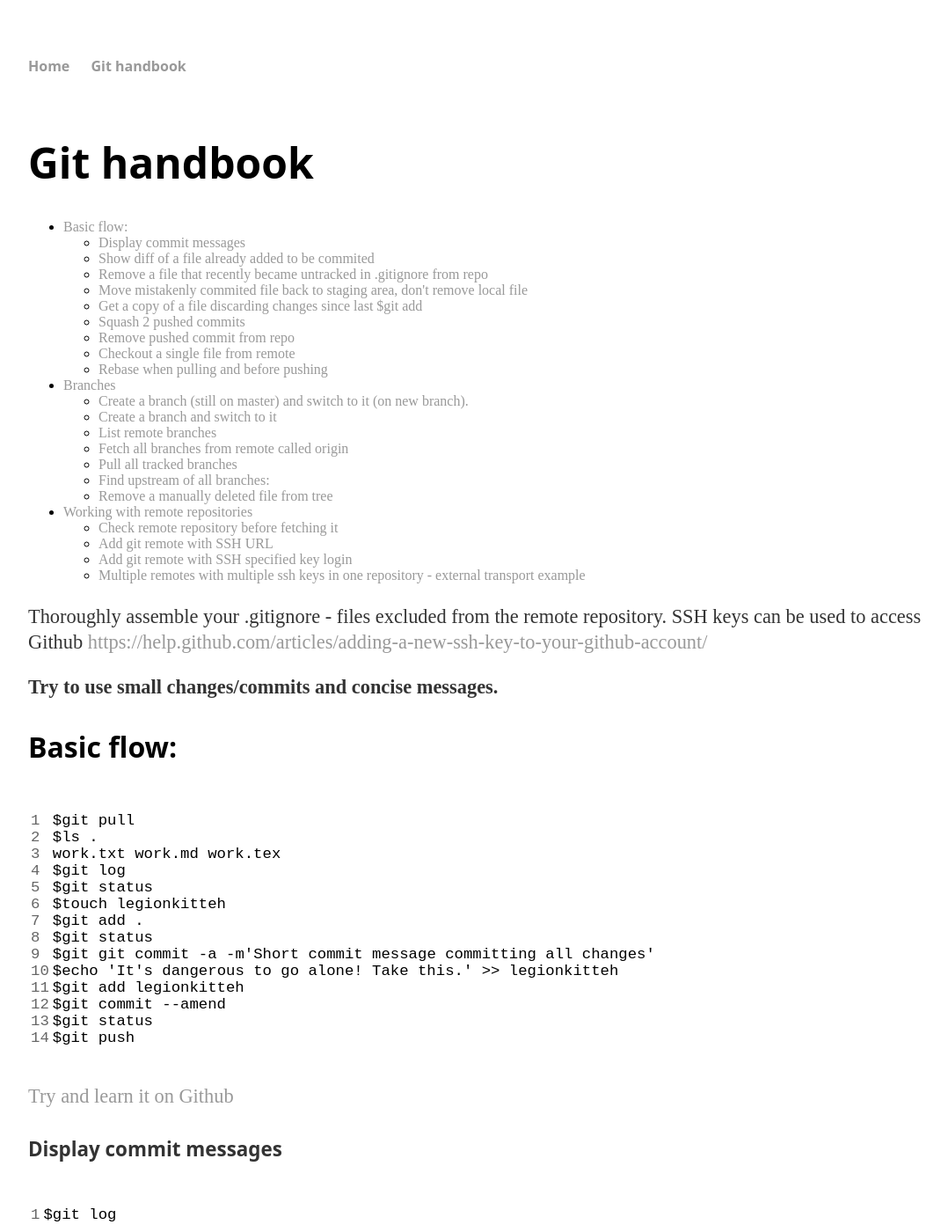
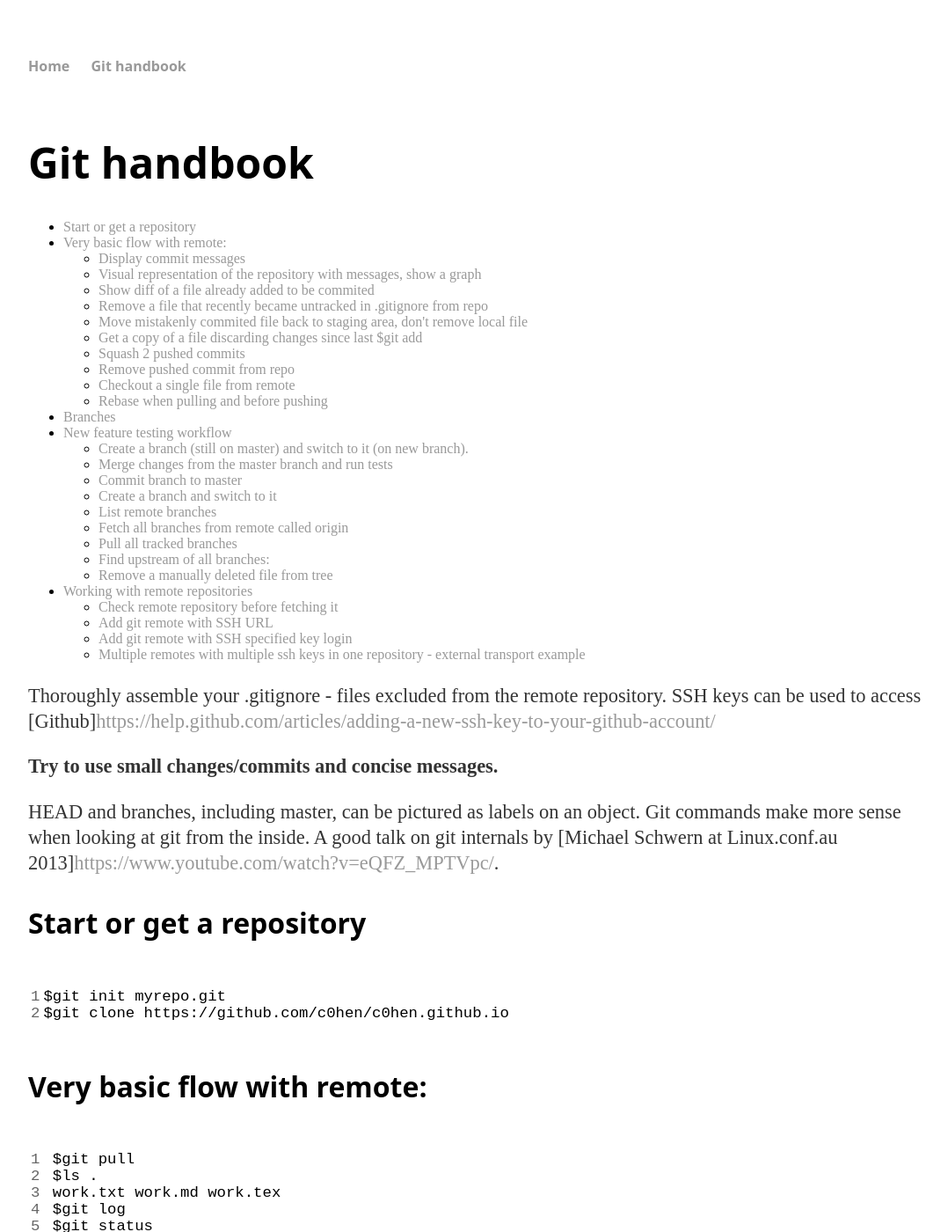
Before and after one commit to c0hen/c0hen, a Jekyll site: the page built from git-handbook.md, in a window 1280 px wide and 1400 px high. Shown: the whole window at 88% size, without its empty margins (96-1174 px from the left). Built offline with Jekyll 4.4.1, drawn with Linux system fonts in a browser that asks for light colours; some of the changed text lies outside the part shown.

Commit message:
Restructure. Added git internals, Michael Schwern.

````diff
--- a/git-handbook.md
+++ b/git-handbook.md
@@ -9,11 +9,21 @@ tags: git beginner tips
 {:toc}
 
 Thoroughly assemble your .gitignore - files excluded from the remote repository.
-SSH keys can be used to access Github <https://help.github.com/articles/adding-a-new-ssh-key-to-your-github-account/>
+SSH keys can be used to access [Github]<https://help.github.com/articles/adding-a-new-ssh-key-to-your-github-account/>
 
 **Try to use small changes/commits and concise messages.**
 
-### Basic flow:
+HEAD and branches, including master, can be pictured as labels on an object. Git commands make more sense when looking at git from the inside.
+A good talk on git internals by [Michael Schwern at Linux.conf.au 2013]<https://www.youtube.com/watch?v=eQFZ_MPTVpc/>.
+
+### Start or get a repository
+
+```sh
+$git init myrepo.git
+$git clone https://github.com/c0hen/c0hen.github.io
+```
+
+### Very basic flow with remote:
 
 ```sh
 $git pull
@@ -32,12 +42,23 @@ $git status
 $git push
 ```
 
+```sh
+$git checkout thing maybe_more_things
+```
+means "switch to", "make active in current context", for example get a file from the status of a commit Bravo and put it into the git directory as it was at the time of commit Bravo.
+
 [Try and learn it on Github](https://try.github.io/levels/1/challenges/1)
 
 #### Display commit messages
 
 ```sh
 $git log
+```
+
+#### Visual representation of the repository with messages, show a graph
+
+```sh
+$git log --graph --decorate --all
 ```
 
 #### Show diff of a file already added to be commited
@@ -55,9 +76,9 @@ $git rm --cached path/to/file
 #### Move mistakenly commited file back to staging area, don't remove local file
 
 ```sh
-git reset --soft HEAD^
-git reset HEAD path/to/unwanted_file
-git commit -c ORIG_HEAD
+$git reset --soft HEAD^
+$git reset HEAD path/to/unwanted_file
+$git commit -c ORIG_HEAD
 ```
 
 #### Get a copy of a file discarding changes since last $git add
@@ -71,14 +92,14 @@ $git checkout path/to/file
 Using --force may overwrite refs other than the current branch, including local ones. man git push
 
 ```sh
-git rebase -i origin/master~1 master
-git push origin +master
+$git rebase -i origin/master~1 master
+$git push origin +master
 ```
 
 #### Remove pushed commit from repo
 
-Resets local files in repo!
-Don't do this in public ones, others may be using it already.
+Resets local files in repo. --hard means check out the change in addition to reset.
+Don't do this in public ones! Others may be using it already.
 
 ```sh
 $git reset --hard 40digit_commit_id
@@ -102,6 +123,13 @@ The checkout will update the working tree with the particular file from the down
 $git pull --rebase
 ```
 
+Take care to understand each rebase.
+Rebasing allows to merge related commits and keep mistakes from littering the project's history.
+
+```sh
+$git rebase -i
+$git push
+```
 To automatically rebase before a pull add this to git config:
 
 ```
@@ -109,20 +137,29 @@ To automatically rebase before a pull add this to git config:
         rebase = true
 ```
 
-Rebasing allows to merge related commits and keep mistakes from littering the project's history.
+### Branches
 
-```sh
-$git rebase -i
-$git push
-```
-
-### Branches
+### New feature testing workflow
 
 #### Create a branch (still on master) and switch to it (on new branch).
 
 ```sh
 $git branch social
 $git checkout social
+```
+
+#### Merge changes from the master branch and run tests
+
+```sh
+$git merge master
+```
+Run your tests. Fix as necessary and retest until code ok. Add and commit as needed.
+
+#### Commit branch to master
+
+```sh
+$git checkout master
+$git merge social
 ```
 
 #### Create a branch and switch to it
@@ -134,19 +171,19 @@ $git checkout -b social
 #### List remote branches
 
 ```sh
-git branch -r
+$git branch -r
 ```
 
 #### Fetch all branches from remote called origin
 
 ```sh
-git fetch origin
+$git fetch origin
 ```
 
 #### Pull all tracked branches
 
 ```sh
-git pull --all
+$git pull --all
 ```
 
 #### Find upstream of all branches:
@@ -173,15 +210,15 @@ $git ls-files --deleted -z | xargs -0 git rm
 #### Check remote repository before fetching it
 
 ```sh
-git ls-remote remotename
+$git ls-remote remotename
 ```
 
 #### Add git remote with SSH URL
 
 Add an existing git remote, check that it was added by listing remotes.
 ```sh
-git remote add remotename gituser@secondary.server:/path/to/myrepo.git
-git remote -v
+$git remote add remotename gituser@secondary.server:/path/to/myrepo.git
+$git remote -v
 ```
 
 #### Add git remote with SSH specified key login
@@ -189,8 +226,8 @@ git remote -v
 Can be set per repository. See man git-config
 
 ```sh
-cd myrepo.git
-git config core.sshCommand "ssh -i ~/.ssh/id_git -F /dev/null"
+$cd myrepo.git
+$git config core.sshCommand "ssh -i ~/.ssh/id_git -F /dev/null"
 ```
 
 #### Multiple remotes with multiple ssh keys in one repository - external transport example
@@ -200,42 +237,42 @@ Add write permissions by group for accountable sharing.
 
 On the remote:
 ```sh
-aptitude install git
-adduser gituser
-addgroup gitgroup
-su gituser
-cd
-git --bare --shared=group init myrepo.git
-chgrp gitgroup myrepo.git
+$aptitude install git
+$adduser gituser
+$addgroup gitgroup
+$su gituser
+$cd
+$git --bare --shared=group init myrepo.git
+$chgrp gitgroup myrepo.git
 ```
 
 On the machine you have your current latest repo and plan to push from:
 ```sh
-cd myrepo.git
+$cd myrepo.git
 ```
 Allow external protocol, ssh transport with separate key.
 Only from user initiated commands, not from git initiated automated commands.
 See man git-config, one SSH key is simpler and allows avoiding configuring
 the external ssh transport.
 ```sh
-git config protocol.allow.ext user
+$git config protocol.allow.ext user
 ```
 Copy your ssh key to the secondary server, test login.
 ```sh
-ssh-copy-id -i ~/.ssh/id_secondary gituser@secondary.server
-ssh gituser@secondary.server
-exit
+$ssh-copy-id -i ~/.ssh/id_secondary gituser@secondary.server
+$ssh gituser@secondary.server
+$exit
 ```
 Add the remote with the short name "secondary" and ssh URL
 ```sh
-git remote add secondary 'ext::ssh -i ~/.ssh/id_secondary gituser@secondary.server %S /home/gituser/myrepo.git'
+$git remote add secondary 'ext::ssh -i ~/.ssh/id_secondary gituser@secondary.server %S /home/gituser/myrepo.git'
 ```
 List remotes
 ```sh
-git remote -v
+$git remote -v
 ```
 Push your up to date local repo to the remote secondary repo
 ```sh
-git push secondary
+$git push secondary
 ```
 For further git configuration to allow remote checking via external transport etc, see man git-config.
````
